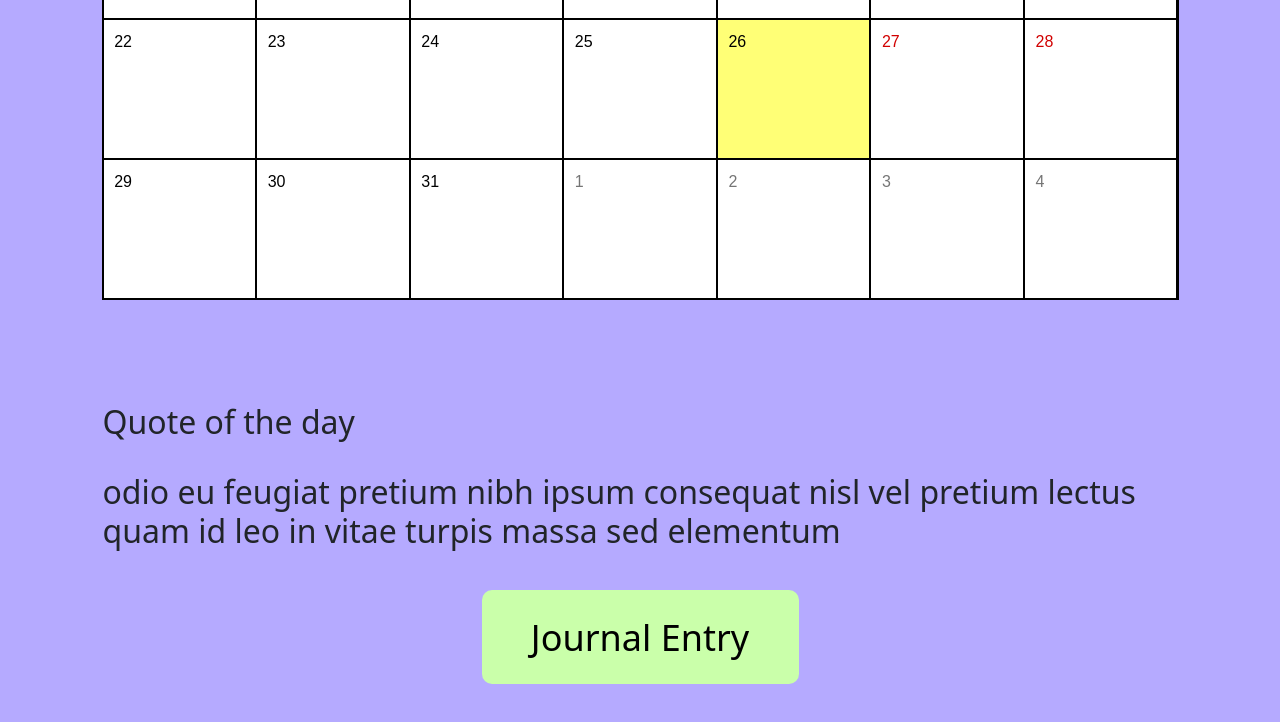
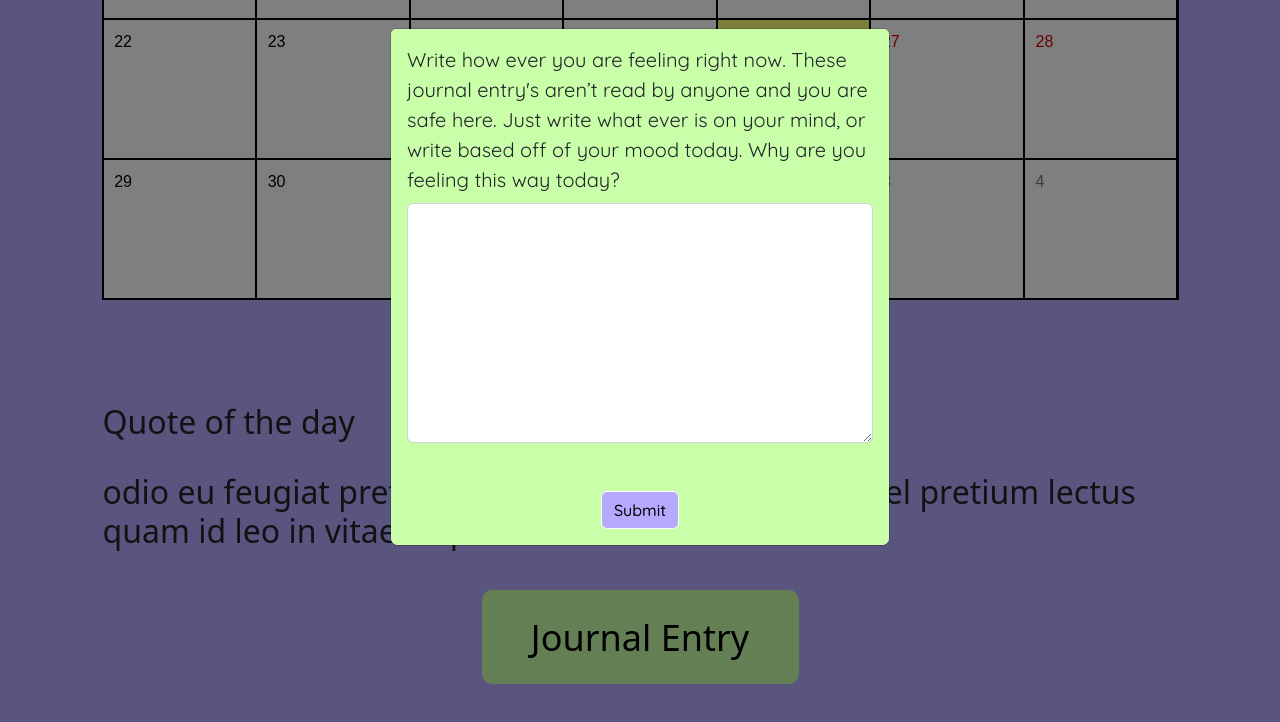
Before and after one commit to Jcontreras3/serenityfrontend, a React (Create React App) app: page /Home in a window 1280 px wide. Both pictures are taken after a click on the button "Journal Entry". Shown: the part 635-1357 px from the top of the page. Built offline with nearby package versions, Linux system fonts and the light colour scheme; no server answers.

Commit message:
added modal for journal entry

```diff
--- a/src/Components/HomePage/Home.css
+++ b/src/Components/HomePage/Home.css
@@ -1,23 +1,25 @@
-.homeContainer.container{
-    background-color: #B5AAFF;
+@import url("https://fonts.googleapis.com/css2?family=Quicksand&display=swap");
+
+.homeContainer.container {
+  background-color: #b5aaff;
   max-width: 100%;
 }
 
-.quoteDiv{
+.quoteDiv {
   width: 1075px;
 }
 
-.quote{
+.quote {
   margin-bottom: 40px;
 }
 
-.journalEntryDiv{
+.journalEntryDiv {
   display: flex;
   justify-content: center;
 }
 
-.journalEntryBtn{
-    background: #CAFFAA;
+.journalEntryBtn {
+  background: #caffaa;
   border-radius: 10px;
   width: 317px;
   height: 94px;
@@ -30,8 +32,37 @@
   margin-bottom: 116px;
 }
 
+.modalColor {
+  background-color: #caffaa;
+  border-top: none;
+  border-top-right-radius: 5px;
+  border-top-left-radius: 5px;
+}
+.modalInput {
+  height: 15rem;
+}
+
+.modalTxt {
+  font-family: "Quicksand", sans-serif;
+  font-size: 20px;
+}
+
+.modalBtn {
+  justify-content: center;
+  display: flex;
+  background-color: #b5aaff;
+  font-family: "Quicksand", sans-serif;
+  font-weight: 500;
+}
+.modalFooter{
+    background-color: #caffaa;
+    justify-content: center;
+    display: flex;
+    border-top: none;
+}
+
 @media screen and (max-width: 425px) {
-    .journalEntryBtn{
+  .journalEntryBtn {
     width: 209px;
     height: 62px;
     font-size: 24px;
--- a/src/Components/HomePage/HomeComponent.tsx
+++ b/src/Components/HomePage/HomeComponent.tsx
@@ -1,35 +1,70 @@
-import React from 'react';
-import NavbarComponent from '../Navbar/NavbarComponent';
-import { Container, Row, Col,Button } from "react-bootstrap";
-import '../HomePage/Home.css';
-import '../HomePage/Calendar2.css';
-import Calendar from 'react-calendar';
+import React from "react";
+import NavbarComponent from "../Navbar/NavbarComponent";
+import { Container, Row, Col, Button, Modal, Form } from "react-bootstrap";
+import { useState } from "react";
+import "../HomePage/Home.css";
+import "../HomePage/Calendar2.css";
+import Calendar from "react-calendar";
 
-type Props = {}
+type Props = {};
 
 export default function HomeComponent({}: Props) {
+  const [show, setShow] = useState(false);
+
+  const handleClose = () => setShow(false);
+  const handleShow = () => setShow(true);
+
   return (
     <div>
-        <NavbarComponent/>
-        <Container className='homeContainer'>
+      <NavbarComponent />
+      <Container className="homeContainer">
         <Row>
-                <Col className='calendar'>
-                    <Calendar/>
+          <Col className="calendar">
+            <Calendar />
           </Col>
         </Row>
         <Row>
-                <Col className='calendar'>
-                    <div className='quoteDiv'>
+          <Col className="calendar">
+            <div className="quoteDiv">
               <h2>Quote of the day</h2>
-                        <br/>
-                        <h2 className='quote'>odio eu feugiat pretium nibh ipsum consequat nisl vel pretium lectus quam id leo in vitae turpis massa sed elementum</h2>
-                        <div className='journalEntryDiv'>
-                            <Button className='journalEntryBtn'>Journal Entry</Button>
+              <br />
+              <h2 className="quote">
+                odio eu feugiat pretium nibh ipsum consequat nisl vel pretium
+                lectus quam id leo in vitae turpis massa sed elementum
+              </h2>
+              <div className="journalEntryDiv">
+                {/* <Button className="journalEntryBtn">Journal Entry</Button> */}
+                <Button className="journalEntryBtn" onClick={handleShow}>
+                  Journal Entry
+                </Button>
+
+                <Modal className="t" show={show} onHide={handleClose}>
+                  <Modal.Body className="modalColor">
+                    <Form>
+                      <Form.Group
+                        className="mb-3"
+                        controlId="exampleForm.ControlTextarea1"
+                      >
+                        <Form.Label className="modalTxt">
+                          Write how ever you are feeling right now. These
+                          journal entry's aren’t read by anyone and you are safe
+                          here. Just write what ever is on your mind, or write
+                          based off of your mood today. Why are you feeling this
+                          way today?
+                        </Form.Label>
+                        <Form.Control as="textarea" className="modalInput" rows={3} />
+                      </Form.Group>
+                    </Form>
+                  </Modal.Body>
+                  <Modal.Footer className="modalFooter">
+                    <Button onClick={handleClose} className="modalBtn">Submit</Button>
+                  </Modal.Footer>
+                </Modal>
               </div>
             </div>
           </Col>
         </Row>
       </Container>
     </div>
-  )
+  );
 }
```
Lines whose indentation alone changed are shown as unchanged.
